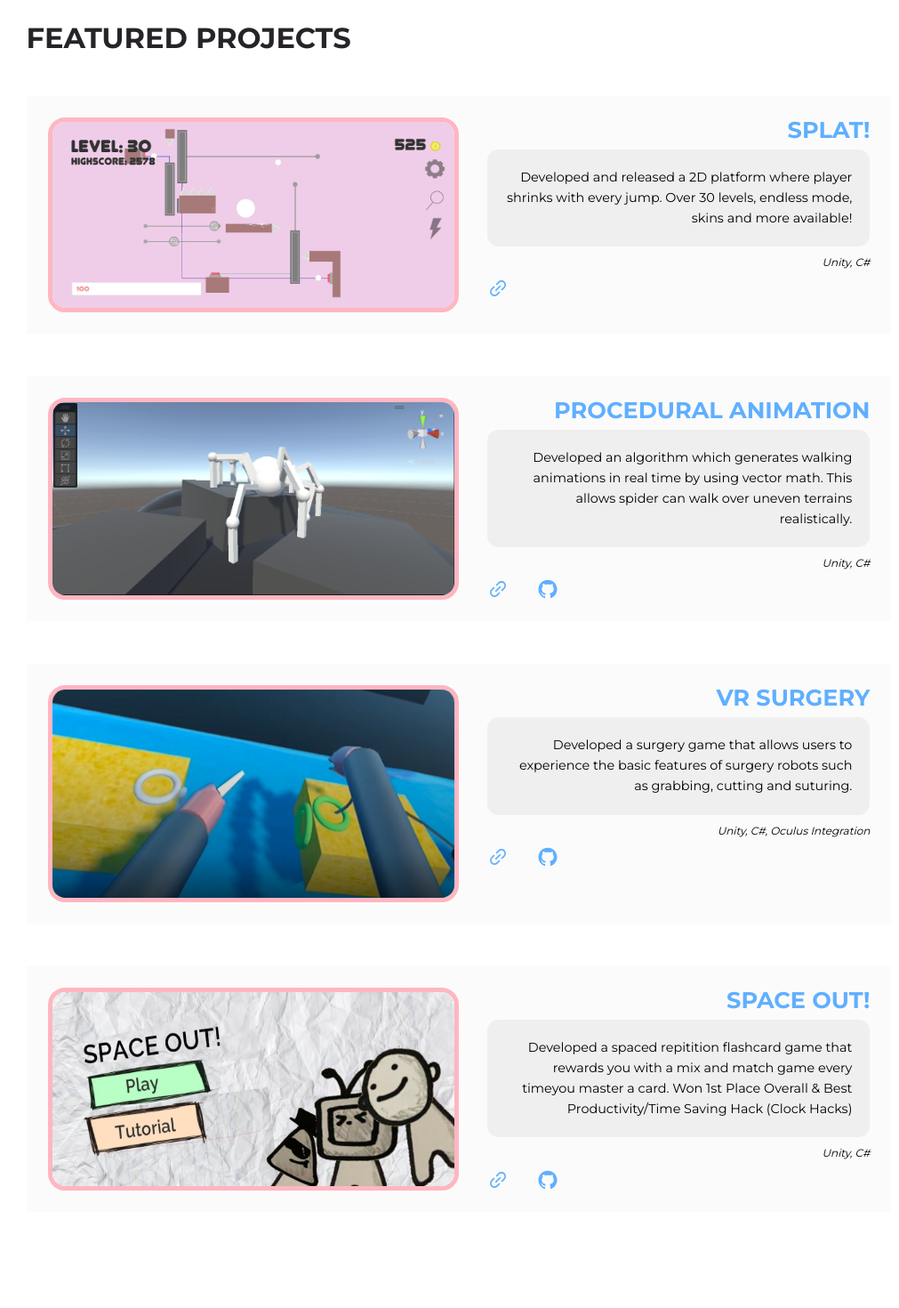
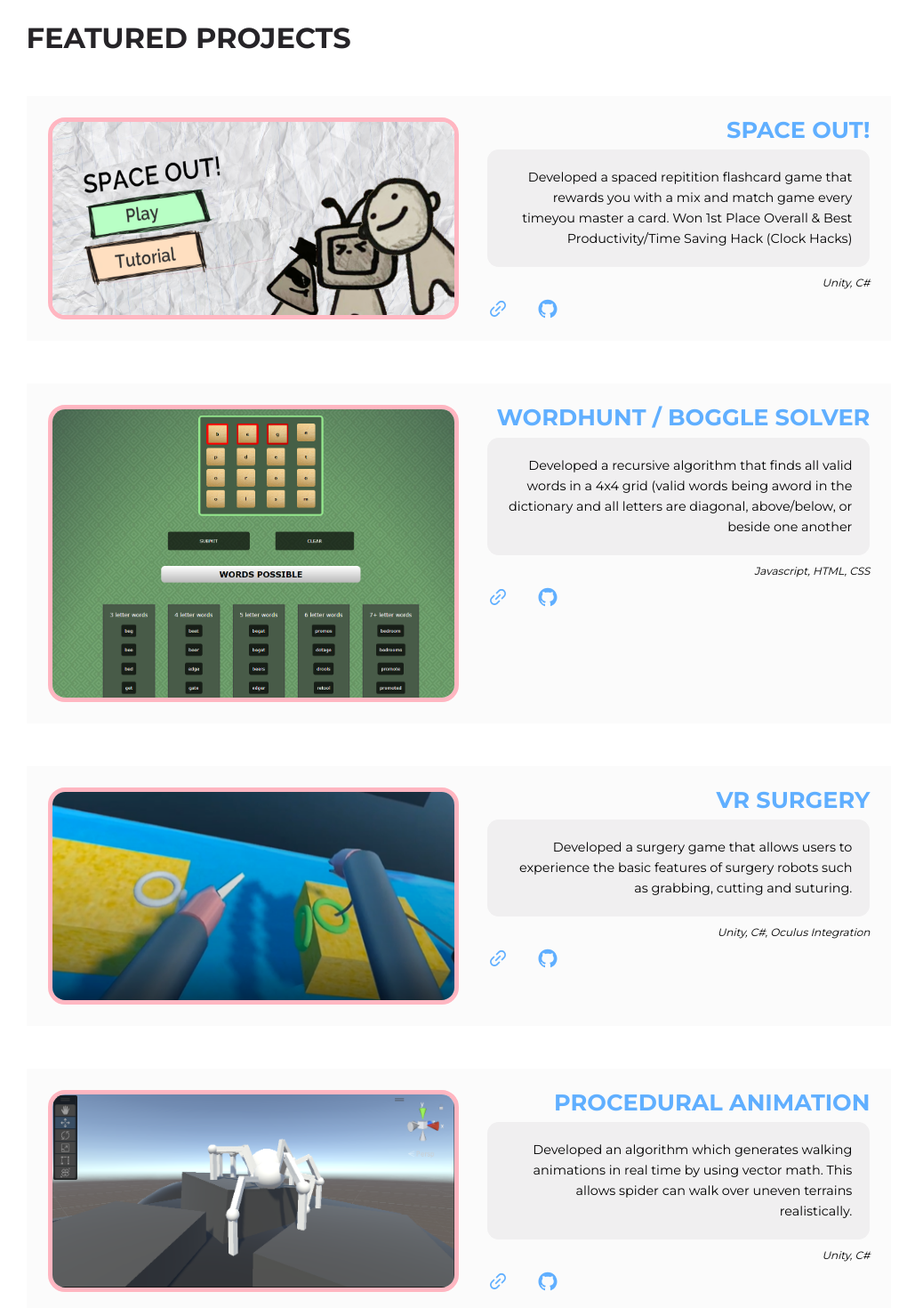
Before and after one commit to IsaacYu15/portfoliowebsite, a React (Create React App) app: page / in a window 1280 px wide. Shown: the part 1140-2610 px from the top of the page at 89% size, without its empty margins (124-1135 px from the left). Built offline with nearby package versions, Linux system fonts and the light colour scheme.

Commit message:
feat: update work section

```diff
--- a/src/sections/work/data.js
+++ b/src/sections/work/data.js
@@ -2,22 +2,22 @@
 
 const data = [
 
-     {id: 1, source:'SplatShowcase',
-     title: 'SPLAT!',
-     desc: 'Developed and released a 2D platform where player shrinks with every jump. ' +
-           'Over 30 levels, endless mode, skins and more available!',
+      {id: 1, source:'SpaceoutShowcase',
+      title: 'SPACE OUT!',
+      desc: 'Developed a spaced repitition flashcard game that rewards you with a mix and match game every time' +
+            'you master a card. Won 1st Place Overall & Best Productivity/Time Saving Hack (Clock Hacks)',
       lang: 'Unity, C#',
-     link: 'https://play.google.com/store/apps/details?id=com.IsaacYu.Splat',
-     git: 'N/A'
+      link: 'https://devpost.com/software/spaced-out-fbv7tz',
+      git:  'https://github.com/IsaacYu15/ClockHacks_SPACEOUT'
       },
 
-     {id: 2, source:'ProceduralShowcase',
-     title: 'PROCEDURAL ANIMATION',
-     desc: 'Developed an algorithm which generates walking animations in real time by using vector math. ' +
-           'This allows spider can walk over uneven terrains realistically.',
-     lang: 'Unity, C#',
-     link: 'https://www.youtube.com/watch?v=AifGsKtQZbg',
-     git: 'https://github.com/IsaacYu15/ProceduralWalkingAnimation'
+      {id: 2, source:'wordhuntsolverShowcase',
+      title: 'WORDHUNT / BOGGLE SOLVER',
+      desc: 'Developed a recursive algorithm that finds all valid words in a 4x4 grid (valid words being a' +
+            'word in the dictionary and all letters are diagonal, above/below, or beside one another',
+      lang: 'Javascript, HTML, CSS',
+      link: 'https://word-hunt-solver-eight.vercel.app/',
+      git:  'https://github.com/IsaacYu15/WordHuntSolver'
       },
 
       {id: 3, source:'vrsurgeryShowcase',
@@ -29,14 +29,27 @@ const data = [
       git:  'https://github.com/IsaacYu15/VR-Surgery'
       },
 
-    {id: 4, source:'SpaceoutShowcase',
-    title: 'SPACE OUT!',
-    desc: 'Developed a spaced repitition flashcard game that rewards you with a mix and match game every time' +
-          'you master a card. Won 1st Place Overall & Best Productivity/Time Saving Hack (Clock Hacks)',
+
+     {id: 4, source:'ProceduralShowcase',
+     title: 'PROCEDURAL ANIMATION',
+     desc: 'Developed an algorithm which generates walking animations in real time by using vector math. ' +
+           'This allows spider can walk over uneven terrains realistically.',
      lang: 'Unity, C#',
-    link: 'https://devpost.com/software/spaced-out-fbv7tz',
-    git:  'https://github.com/IsaacYu15/ClockHacks_SPACEOUT'
+     link: 'https://www.youtube.com/watch?v=AifGsKtQZbg',
+     git: 'https://github.com/IsaacYu15/ProceduralWalkingAnimation'
     },
+
+    {id: 5, source:'SplatShowcase',
+    title: 'SPLAT!',
+    desc: 'Developed and released a 2D platform where player shrinks with every jump. ' +
+          'Over 30 levels, endless mode, skins and more available!',
+    lang: 'Unity, C#',
+    link: 'https://play.google.com/store/apps/details?id=com.IsaacYu.Splat',
+    git: 'N/A'
+   },
+
+
+
 
 
 
```
Also changed, not shown: src/assets/wordhuntsolverShowcase.png (added). Lines whose indentation alone changed are shown as unchanged.
